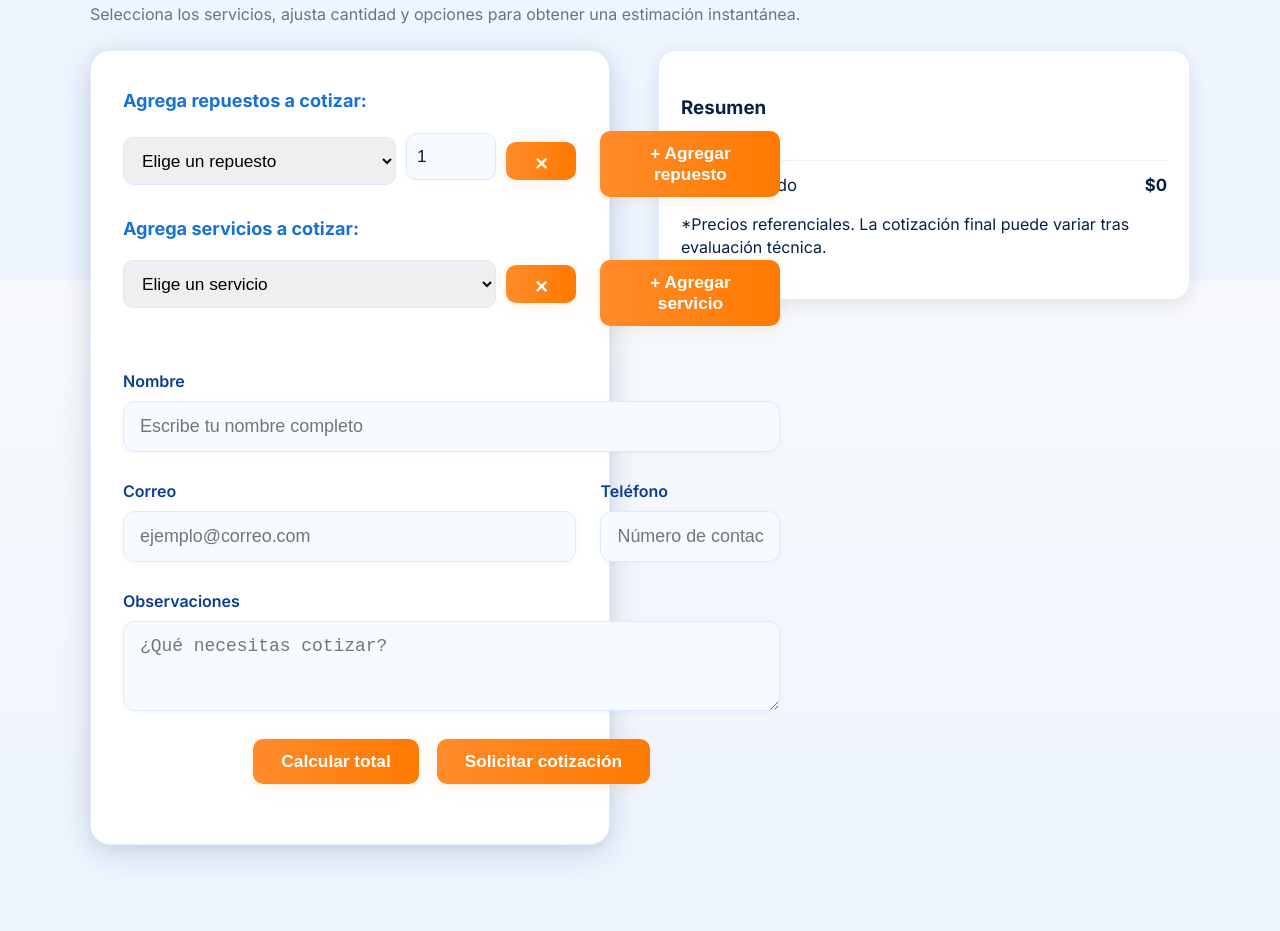
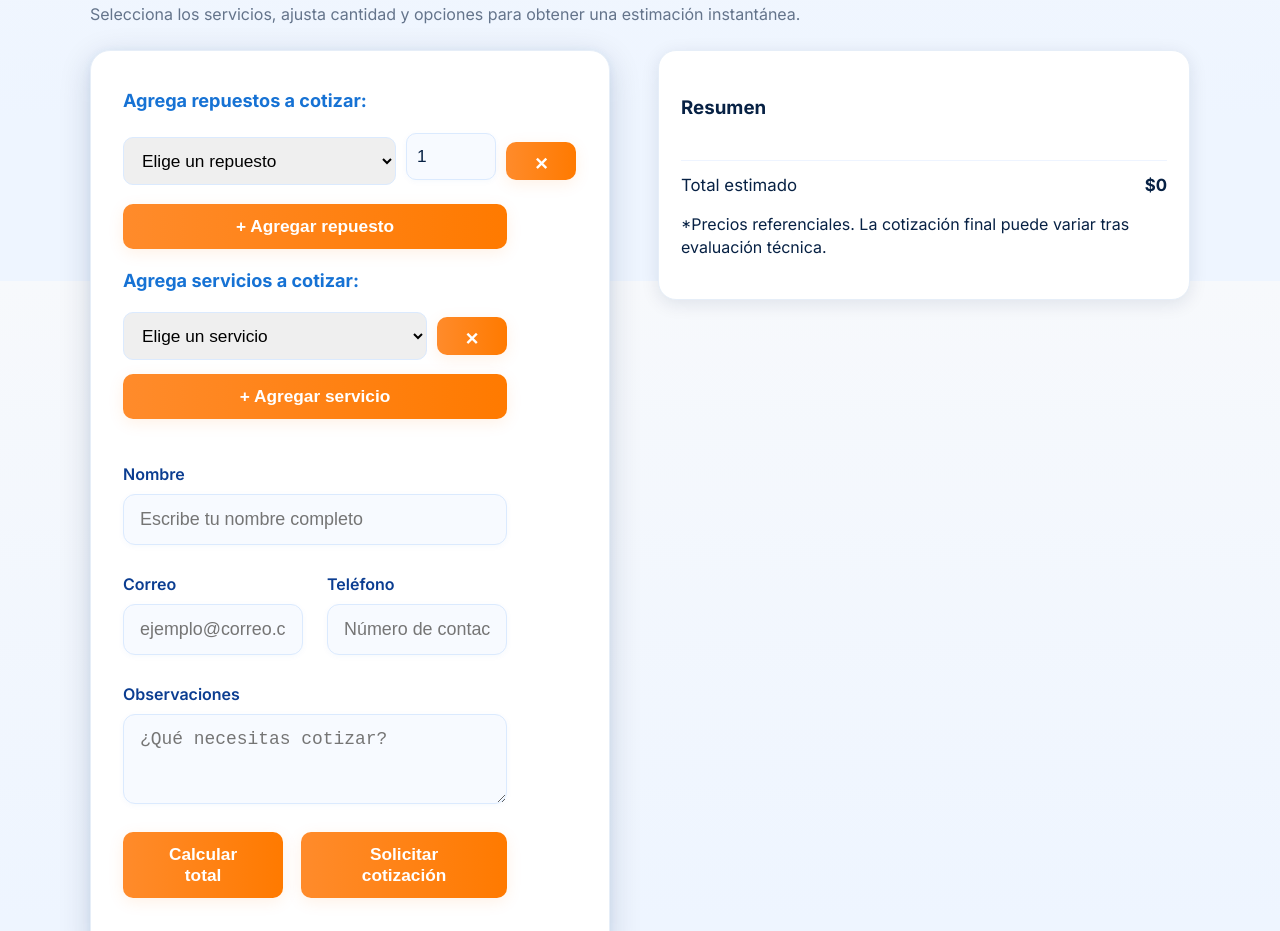
Before and after one commit to DevDereck/multieila-site, a website: page index.html in a window 1280 px wide. Shown: the part 2119-3050 px from the top of the page. Drawn offline with Linux system fonts and the light colour scheme.

Commit message:
git commit -m fix(main): update index for some problems with scrip

```diff
--- a/index.html
+++ b/index.html
@@ -155,39 +155,15 @@
           <form id="quoteForm" class="main-form quote-form reveal delay-2" aria-label="Formulario de cotización" novalidate>
             <div class="contact-form-grid premium-quote-grid">
               <label class="contact-label" style="grid-column: span 2; font-weight:700; font-size:1.13rem; color:#1672d4;">Agrega repuestos a cotizar:</label>
-              <div id="repuestosList">
-                <div class="quote-row"><select class='premium-select repuesto-item'><option value="" disabled selected>Elige un repuesto</option>
-  <option value="motor">Motor Eléctrico ($120)</option>
-  <option value="plc">PLC Programable ($200)</option>
-  <option value="valvula">Válvula solenoide ($80)</option>
-  <option value="interruptor">Interruptor de corriente ($60)</option>
-  <option value="faja">Faja de transmisión ($40)</option>
-  <option value="control">Control de temperatura ($90)</option>
-  <option value="push">Botón Push ($15)</option>
-  <option value="muletilla">Selector de muletilla ($18)</option>
-  <option value="termocupla">Termocupla ($25)</option>
-  <option value="contactor">Contactor ($55)</option>
-  <option value="proteccion">Protección térmica ($35)</option>
-  <option value="sensor">Sensor inductivo ($45)</option>
-  <option value="transformador">Transformador ($70)</option>
-  <option value="rele">Relé ($12)</option>
-  <option value="led">Luz led ($8)</option>
-  <option value="alarma">Alarma lumínica ($22)</option>
-  <option value="filtro">Filtro aire ($30)</option>
-  <option value="cobre">Figura de cobre ($10)</option>
-  <option value="bola">Válvula de bola ($28)</option>
-  <option value="regulador">Regulador de presión ($32)</option></select><input type='number' min='1' value='1' class='premium-cantidad cantidad-item' placeholder='Cantidad' /><button type='button' class='remove-item' title='Quitar'>✕</button></div>
+              <div style="grid-column: span 2; display:flex; flex-direction:column; gap:10px;">
+                <div id="repuestosList"></div>
+                <button type="button" id="addRepuesto" class="btn-outline">+ Agregar repuesto</button>
               </div>
-              <button type="button" id="addRepuesto" class="btn-outline">+ Agregar repuesto</button>
               <label class="contact-label" style="grid-column: span 2; font-weight:700; font-size:1.13rem; color:#1672d4;">Agrega servicios a cotizar:</label>
-              <div id="serviciosList">
-                <div class="quote-row"><select class='premium-select servicio-item'><option value="" disabled selected>Elige un servicio</option>
-  <option value="montaje">Montaje industrial ($300)</option>
-  <option value="mantenimiento">Mantenimiento ($150)</option>
-  <option value="automatizacion">Automatización ($400)</option>
-  <option value="emergencia">Atención 24/7 ($250)</option></select><button type='button' class='remove-item' title='Quitar'>✕</button></div>
+              <div style="grid-column: span 2; display:flex; flex-direction:column; gap:10px;">
+                <div id="serviciosList"></div>
+                <button type="button" id="addServicio" class="btn-outline">+ Agregar servicio</button>
               </div>
-              <button type="button" id="addServicio" class="btn-outline">+ Agregar servicio</button>
               <div style="grid-column: span 2; height:8px;"></div>
               <label class="contact-label" style="grid-column: span 2;">Nombre <input type="text" name="clientName" required minlength="2" placeholder="Escribe tu nombre completo" /></label>
               <label class="contact-label">Correo <input type="email" name="clientEmail" required placeholder="ejemplo@correo.com" /></label>
```
